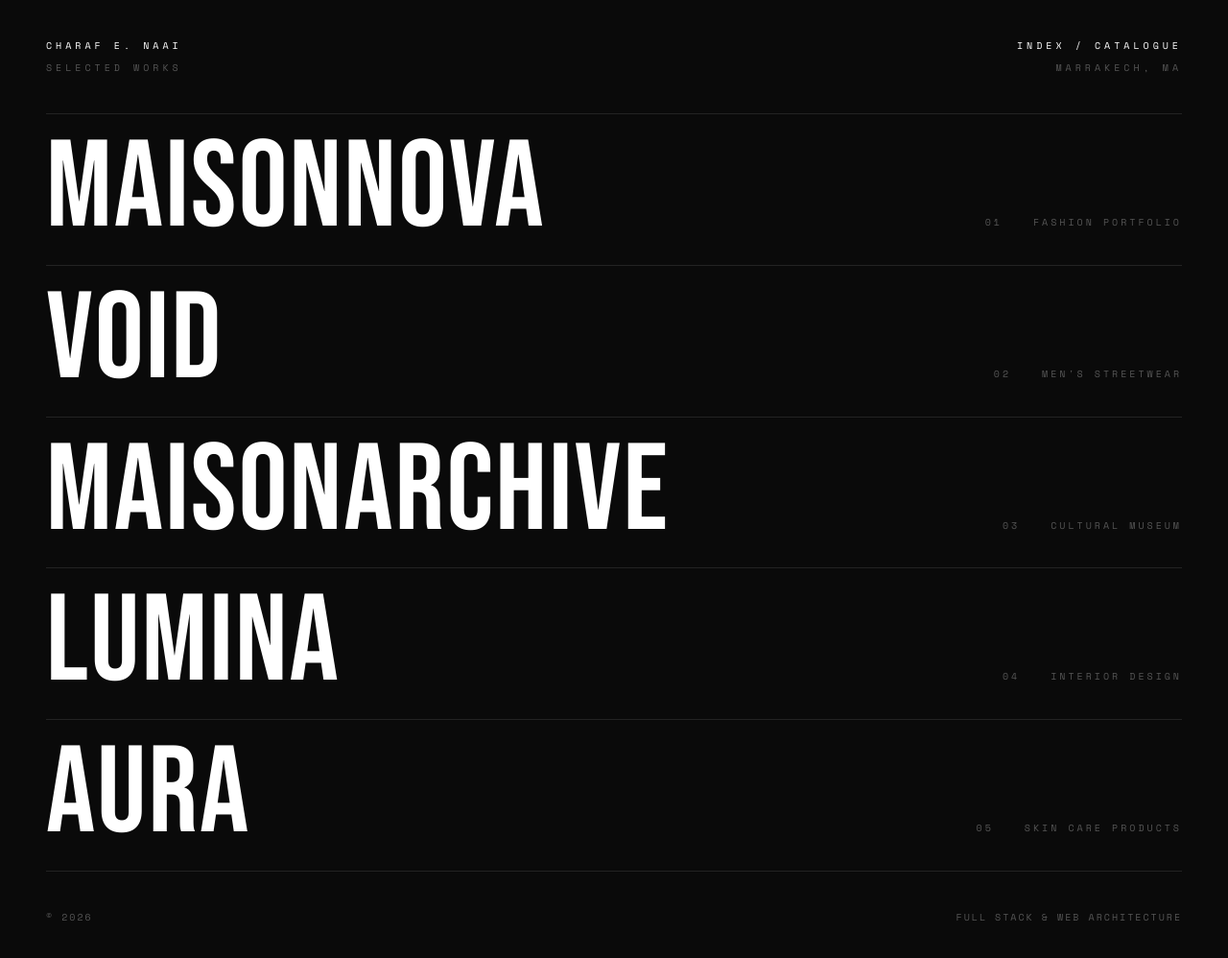
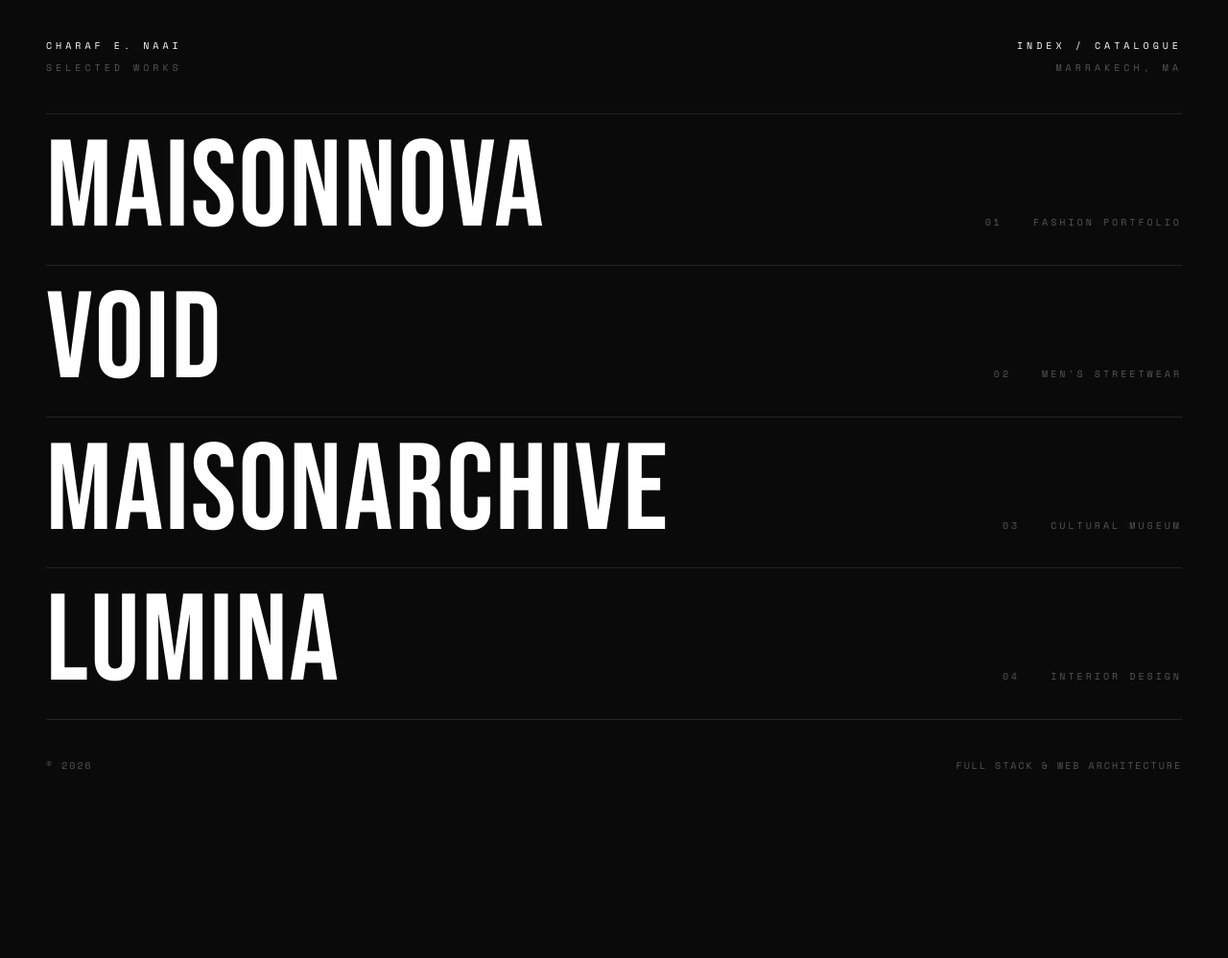
Before and after one commit to sharaf-naai/honor, a plain HTML site: page index.html in a window 1280 px wide. Shown: the whole page at 96% size. After the commit the page ends 845 px from the top, so only its background shows below. Drawn offline with nearby package versions, Linux system fonts and the light colour scheme.

Commit message:
guess we doneee

```diff
--- a/index.html
+++ b/index.html
@@ -269,15 +269,6 @@
             </div>
           </a>
         </li>
-        <li>
-          <a href="AURA/" class="project-link">
-            <div class="project-title reveal">AURA</div>
-            <div class="project-meta reveal">
-              <span>05</span>
-              <span>Skin Care Products</span>
-            </div>
-          </a>
-        </li>
       </ul>
     </main>
 
```
